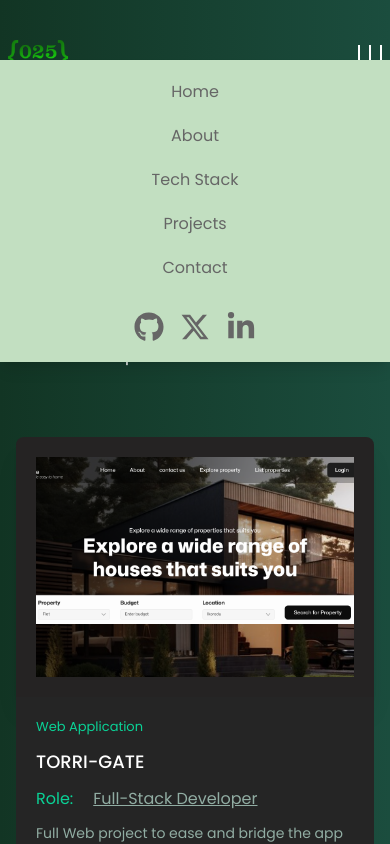
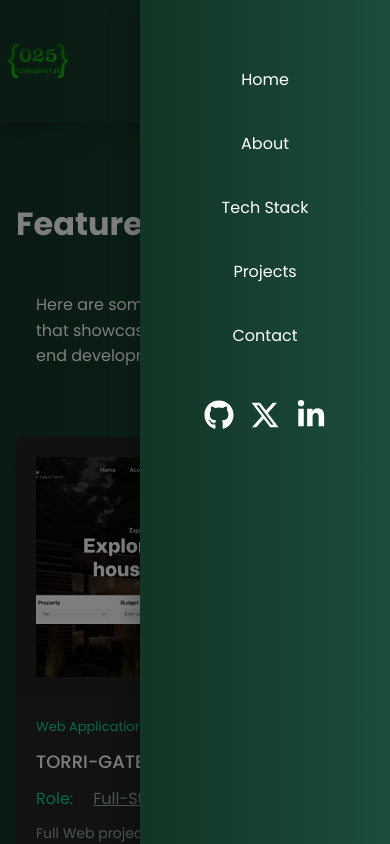
Before and after one commit to YounQsheyex/My-Portfolio, a React (Vite) app: page /projects in a window 390 px wide. Both pictures are taken after a click on the button 370 px from the left and 57 px from the top of the page. Shown: the top 844 px of the page. Built offline with nearby package versions, Linux system fonts and the light colour scheme.

Commit message:
ref: fixed mobile nav bar

```diff
--- a/package.json
+++ b/package.json
@@ -10,7 +10,11 @@
     "preview": "vite preview"
   },
   "dependencies": {
+    "@emotion/react": "^11.14.0",
+    "@emotion/styled": "^11.14.1",
     "@hookform/resolvers": "^5.2.2",
+    "@mui/material": "^7.3.7",
+    "@mui/styled-engine-sc": "^7.3.7",
     "@tailwindcss/vite": "^4.1.14",
     "axios": "^1.12.2",
     "framer-motion": "^12.23.22",
@@ -22,6 +26,7 @@
     "react-spinners": "^0.17.0",
     "react-toastify": "^11.0.5",
     "react-typed": "^2.0.12",
+    "styled-components": "^6.3.8",
     "tailwindcss": "^4.1.14",
     "yup": "^1.7.1"
   },
--- a/src/components/PageSegments/ProjectsSegment.jsx
+++ /dev/null
@@ -1,126 +0,0 @@
-import React from "react";
-import { projects } from "../../../utils/data";
-import { FaGithub } from "react-icons/fa6";
-import { CgArrowTopRight } from "react-icons/cg";
-import { motion } from "framer-motion";
-import NavBar from "../layout/NavBar";
-
-const ProjectsSegment = () => {
-  return (
-    <div>
-      <div className="pt-40">
-        <motion.div className="w-full">
-          <div className="layout">
-            <div className="w-full  mx-auto p-2">
-              <div className="max-w-[600px] flex flex-col items-start gap-[12px] lg:gap-[8px]">
-                <h2 className="font-[700] text-[32px] lg:text-[56px] text-[white] leading-[100%]">
-                  Featured Projects
-                </h2>
-                <p className="font-[400] text-[16px] lg:text-[18px] text-[white] leading-[160%] mt-5 p-5">
-                  Here are some of the selected projects that showcase my
-                  passion for front-end development.
-                </p>
-              </div>
-              <div className="mt-10 flex flex-wrap md:justify-center lg:justify-evenly gap-5 items-start text-[#05f8afd2]">
-                {projects.map((d, index) => {
-                  return (
-                    <motion.div
-                      key={index}
-                      initial={{ opacity: 0, y: 50 }}
-                      whileInView={{ opacity: 1, y: 0 }}
-                      viewport={{ once: true, amount: 0.2 }}
-                      transition={{
-                        duration: 0.6,
-                        delay: index * 0.2,
-                        ease: "easeOut",
-                      }}
-                      whileHover={{
-                        scale: 1.05,
-                        rotateX: 5,
-                        rotateY: -5,
-                        boxShadow: "0px 12px 35px rgba(0,0,0,0.2)",
-                      }}
-                      whileTap={{
-                        scale: 0.98,
-                        rotateX: 0,
-                        rotateY: 0,
-                      }}
-                      className=" my-2 w-full md:w-[300px] lg:w-[373px] col-span-1"
-                    >
-                      <div className="bg-[#252323] w-full h-[260px] rounded-t-lg shadow-xl">
-                        <img
-                          src={d.image}
-                          alt=""
-                          className="w-full h-[260px] rounded-t-lg object-cover p-5"
-                        />
-                      </div>
-                      <div className="bg-[#252525] rounded-b-xl p-5">
-                        <div className="mb-3">
-                          <p className="mb-3 text-[13px] ">{d.type}</p>
-                          <h5 className="text-[#ffffff] font-[500] text-[18px]">
-                            {d.title}
-                          </h5>
-                          <p className="mt-3 flex items-center gap-5">
-                            Role:{" "}
-                            <span className="text-[#91ada3] underline">
-                              {d.role}
-                            </span>
-                          </p>
-                          <p className="w-full lg:w-[314px] my-3 font-[400] text-[14px] text-[#91ada3]">
-                            {d.details}
-                          </p>
-                        </div>
-                        {d.Tech && (
-                          <div className="my-5 flex flex-wrap gap-1 lg:gap-5 items-center text-[14px] justify-center md:justify-start">
-                            {d.Tech.map((tech, i) => {
-                              return (
-                                <p
-                                  key={i}
-                                  className="border-1 rounded-full p-1.5"
-                                >
-                                  {[tech]}
-                                </p>
-                              );
-                            })}
-                          </div>
-                        )}
-                        <div className=" mb-3 w-[252px] lg:w-[284px] flex gap-[24px] items-center ">
-                          <a
-                            href={d.live}
-                            target="blank"
-                            className="border-b-[1px]  hover:text-[#d4d8d7]"
-                          >
-                            <p className="flex items-center gap-[4px] font-[700] text-[14px]  ">
-                              LIVE DEMO
-                              <span>
-                                <CgArrowTopRight />
-                              </span>
-                            </p>
-                          </a>
-                          <a
-                            href={d.git}
-                            target="blank"
-                            className="border-b-[1px] hover:text-[#d4d8d7]"
-                          >
-                            <p className="flex items-center gap-[4px] font-[700] text-[14px]">
-                              See on Github
-                              <span>
-                                <FaGithub />
-                              </span>
-                            </p>
-                          </a>
-                        </div>
-                      </div>
-                    </motion.div>
-                  );
-                })}
-              </div>
-            </div>
-          </div>
-        </motion.div>
-      </div>
-    </div>
-  );
-};
-
-export default ProjectsSegment;
--- a/src/components/PageSegments/TechStackSegment.jsx
+++ b/src/components/PageSegments/TechStackSegment.jsx
@@ -1,8 +1,6 @@
 import React from "react";
 import { Tech } from "../../../utils/data";
 import { motion } from "framer-motion";
-import NavBar from "../layout/NavBar";
-import Hero from "../Hero";
 
 const TechStackSegment = () => {
   return (
--- a/src/components/Pages/Home.jsx
+++ b/src/components/Pages/Home.jsx
@@ -2,7 +2,7 @@ import React from "react";
 import NavBar from "../layout/NavBar";
 import Hero from "../Hero";
 import TechStack from "../TechStack";
-import Projects from "../Projects";
+import Projectsx from "../Projectsx";
 import Footer from "../layout/Footer";
 
 const Home = () => {
@@ -11,7 +11,7 @@ const Home = () => {
       <NavBar />
       <Hero />
       <TechStack />
-      <Projects />
+      <Projectsx limit={6} />
       <Footer />
     </div>
   );
--- a/src/components/Pages/Projects.jsx
+++ b/src/components/Pages/Projects.jsx
@@ -1,13 +1,15 @@
 import React from "react";
-import ProjectsSegment from "../PageSegments/ProjectsSegment";
 import Footer from "../layout/Footer";
 import NavBar from "../layout/NavBar";
+import Projectsx from "../Projectsx";
 
 const Projects = () => {
   return (
     <div>
       <NavBar />
-      <ProjectsSegment />
+      <div className="pt-40">
+        <Projectsx />
+      </div>
       <Footer />
     </div>
   );
--- a/src/components/Projects.jsx
+++ b/src/components/Projectsx.jsx
@@ -4,7 +4,8 @@ import { projects } from "../../utils/data";
 import { CgArrowTopRight } from "react-icons/cg";
 import { motion } from "framer-motion";
 
-const Projects = () => {
+const Projectsx = ({ limit }) => {
+  const displayedProjects = limit ? projects.slice(0, limit) : projects;
   return (
     <div>
       <motion.div className="w-full shadow-xl">
@@ -20,7 +21,7 @@ const Projects = () => {
               </p>
             </div>
             <div className="mt-10 flex flex-wrap md:justify-center lg:justify-evenly gap-5 items-start text-[#05f8afd2]">
-              {projects.slice(0, 6).map((d, index) => {
+              {displayedProjects.map((d, index) => {
                 return (
                   <motion.div
                     key={index}
@@ -120,4 +121,4 @@ const Projects = () => {
   );
 };
 
-export default Projects;
+export default Projectsx;
--- a/src/components/layout/NavBar.jsx
+++ b/src/components/layout/NavBar.jsx
@@ -5,9 +5,89 @@ import { FaXTwitter } from "react-icons/fa6";
 import { motion } from "framer-motion";
 import { Link } from "react-router-dom";
 import yq from "../../assets/yqlogo.png";
+import Box from "@mui/material/Box";
+import Drawer from "@mui/material/Drawer";
+import Button from "@mui/material/Button";
+import List from "@mui/material/List";
+import { RxHamburgerMenu } from "react-icons/rx";
 
 const NavBar = () => {
   const [open, setOpen] = useState(false);
+
+  const toggleDrawer = (newOpen) => () => {
+    setOpen(newOpen);
+  };
+  const DrawerList = (
+    <Box
+      sx={{ width: 250 }}
+      className="bg-gradient-to-r from-[#123524] to-[#1b4d3e] h-full "
+      role="presentation"
+      onClick={toggleDrawer(false)}
+    >
+      <List className="flex flex-col justify-center items-center gap-20">
+        <motion.div
+          initial={{ opacity: 0, y: -20 }}
+          animate={{ opacity: 1, y: 0 }}
+          exit={{ opacity: 0, y: -20 }}
+          transition={{ duration: 0.4 }}
+          className="mt-10 flex flex-col items-center gap-10 py-5 text-[white]"
+        >
+          <Link to={"/"}>
+            <motion.p whileHover={{ scale: 1.1, color: "#05f8afd2" }}>
+              Home
+            </motion.p>
+          </Link>
+          <Link to={"/about"}>
+            <motion.p whileHover={{ scale: 1.1, color: "#05f8afd2" }}>
+              About
+            </motion.p>
+          </Link>
+          <Link to={"/tech-stack"}>
+            <motion.p whileHover={{ scale: 1.1, color: "#05f8afd2" }}>
+              Tech Stack
+            </motion.p>
+          </Link>
+          <Link to={"/projects"}>
+            <motion.p whileHover={{ scale: 1.1, color: "#05f8afd2" }}>
+              Projects
+            </motion.p>
+          </Link>
+          <Link to={"/contact"}>
+            <motion.p whileHover={{ scale: 1.1, color: "#05f8afd2" }}>
+              Contact
+            </motion.p>
+          </Link>
+          <div className="flex gap-4 mt-3">
+            <motion.a
+              href="https://github.com/YounQsheyex"
+              target="blank"
+              className="w-[30px] h-[30px]"
+              whileHover={{ scale: 1.2, rotate: 10, color: "#05f8afd2" }}
+            >
+              <FaGithub className="w-[30px] h-[30px]" />
+            </motion.a>
+            <motion.a
+              href="https://x.com/younqsheyex?s=21&t=u0zk0jI0voqCcJ_BaBInVQ"
+              target="blank"
+              className="w-[30px] h-[30px]"
+              whileHover={{ scale: 1.2, rotate: -10, color: "#05f8afd2" }}
+            >
+              {" "}
+              <FaXTwitter className="w-[30px] h-[30px]" />
+            </motion.a>
+            <motion.a
+              href="https://www.linkedin.com/in/younqsheyex-seyi-lawrence-585b6b272/"
+              target="blank"
+              whileHover={{ scale: 1.2, rotate: 10, color: "#05f8afd2" }}
+            >
+              {" "}
+              <FaLinkedinIn className="w-[30px] h-[30px]" />
+            </motion.a>
+          </div>
+        </motion.div>
+      </List>
+    </Box>
+  );
 
   return (
     <>
@@ -105,90 +185,19 @@ const NavBar = () => {
             </motion.div>
 
             {/* Mobile Menu Button */}
-            <div className="md:hidden flex items-center">
-              <button
-                onClick={() => setOpen(!open)}
-                className="focus:outline-none"
-              >
-                <motion.div
-                  initial={{ rotate: 0 }}
-                  animate={{ rotate: open ? 90 : 0 }}
-                  transition={{ duration: 0.3 }}
-                  className="w-6 h-6 flex flex-col justify-between"
-                >
-                  <span className="block w-6 h-[2px] bg-white"></span>
-                  <span className="block w-6 h-[2px] bg-white"></span>
-                  <span className="block w-6 h-[2px] bg-white"></span>
-                </motion.div>
-              </button>
+            <div className="md:hidden">
+              <Button onClick={toggleDrawer(true)}>
+                <RxHamburgerMenu size={30} color="white" />
+              </Button>
+              <Drawer anchor="right" open={open} onClose={toggleDrawer(false)}>
+                {DrawerList}
+              </Drawer>
             </div>
           </div>
         </div>
       </motion.div>
 
       {/* Mobile Dropdown */}
-      {open && (
-        <motion.div
-          initial={{ opacity: 0, y: -20 }}
-          animate={{ opacity: 1, y: 0 }}
-          exit={{ opacity: 0, y: -20 }}
-          transition={{ duration: 0.4 }}
-          className="md:hidden bg-[#c2dfc1] shadow-lg absolute top-[60px] left-0 w-full z-50 flex flex-col items-center gap-5 py-5 text-[#666666]"
-        >
-          <Link to={"/"}>
-            <motion.p whileHover={{ scale: 1.1, color: "#05f8afd2" }}>
-              Home
-            </motion.p>
-          </Link>
-          <Link to={"/about"}>
-            <motion.p whileHover={{ scale: 1.1, color: "#05f8afd2" }}>
-              About
-            </motion.p>
-          </Link>
-          <Link to={"/tech-stack"}>
-            <motion.p whileHover={{ scale: 1.1, color: "#05f8afd2" }}>
-              Tech Stack
-            </motion.p>
-          </Link>
-          <Link to={"/projects"}>
-            <motion.p whileHover={{ scale: 1.1, color: "#05f8afd2" }}>
-              Projects
-            </motion.p>
-          </Link>
-          <Link to={"/contact"}>
-            <motion.p whileHover={{ scale: 1.1, color: "#05f8afd2" }}>
-              Contact
-            </motion.p>
-          </Link>
-          <div className="flex gap-4 mt-3">
-            <motion.a
-              href="https://github.com/YounQsheyex"
-              target="blank"
-              className="w-[30px] h-[30px]"
-              whileHover={{ scale: 1.2, rotate: 10, color: "#05f8afd2" }}
-            >
-              <FaGithub className="w-[30px] h-[30px]" />
-            </motion.a>
-            <motion.a
-              href="https://x.com/younqsheyex?s=21&t=u0zk0jI0voqCcJ_BaBInVQ"
-              target="blank"
-              className="w-[30px] h-[30px]"
-              whileHover={{ scale: 1.2, rotate: -10, color: "#05f8afd2" }}
-            >
-              {" "}
-              <FaXTwitter className="w-[30px] h-[30px]" />
-            </motion.a>
-            <motion.a
-              href="https://www.linkedin.com/in/younqsheyex-seyi-lawrence-585b6b272/"
-              target="blank"
-              whileHover={{ scale: 1.2, rotate: 10, color: "#05f8afd2" }}
-            >
-              {" "}
-              <FaLinkedinIn className="w-[30px] h-[30px]" />
-            </motion.a>
-          </div>
-        </motion.div>
-      )}
     </>
   );
 };
```
Also changed, not shown: 1 other file (tests, documents, lock files or other folders).
